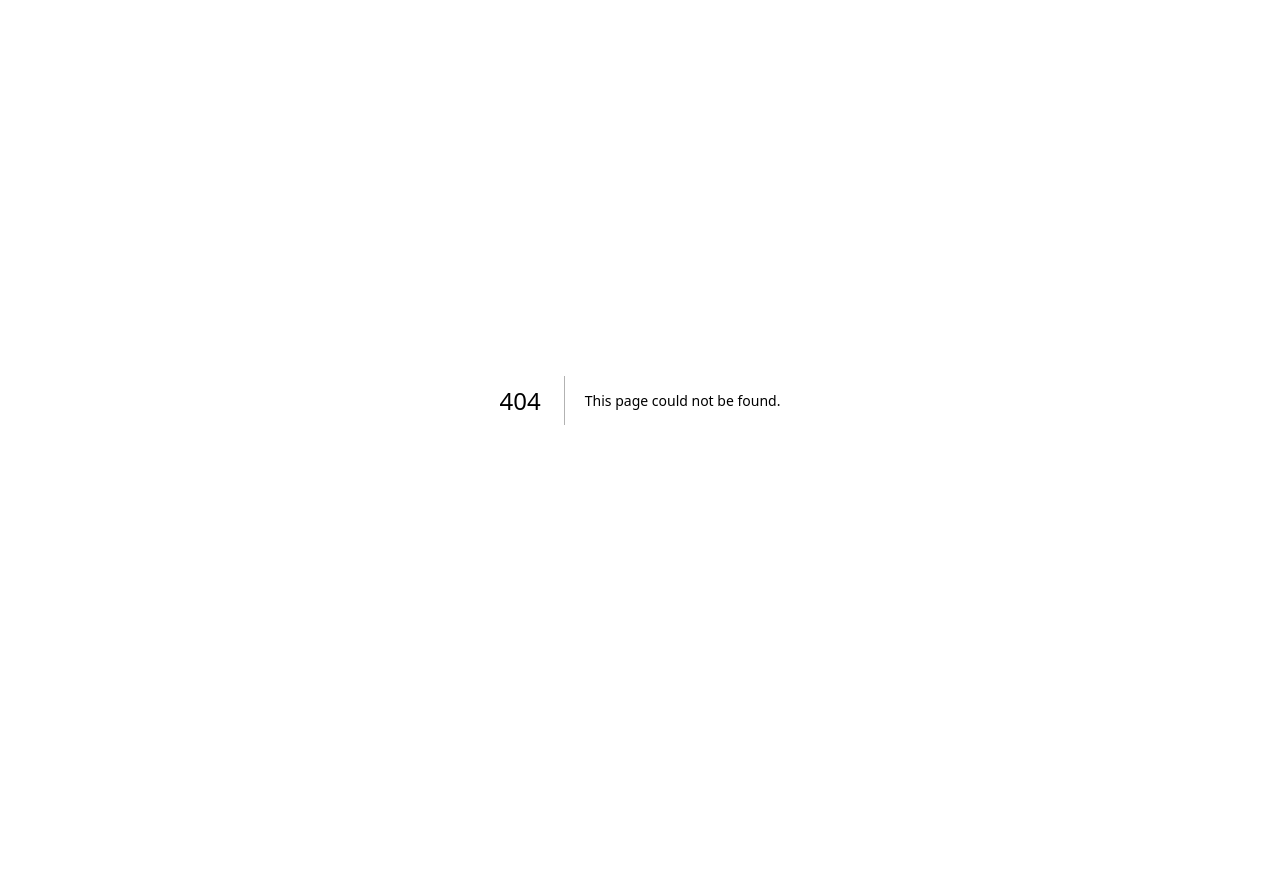
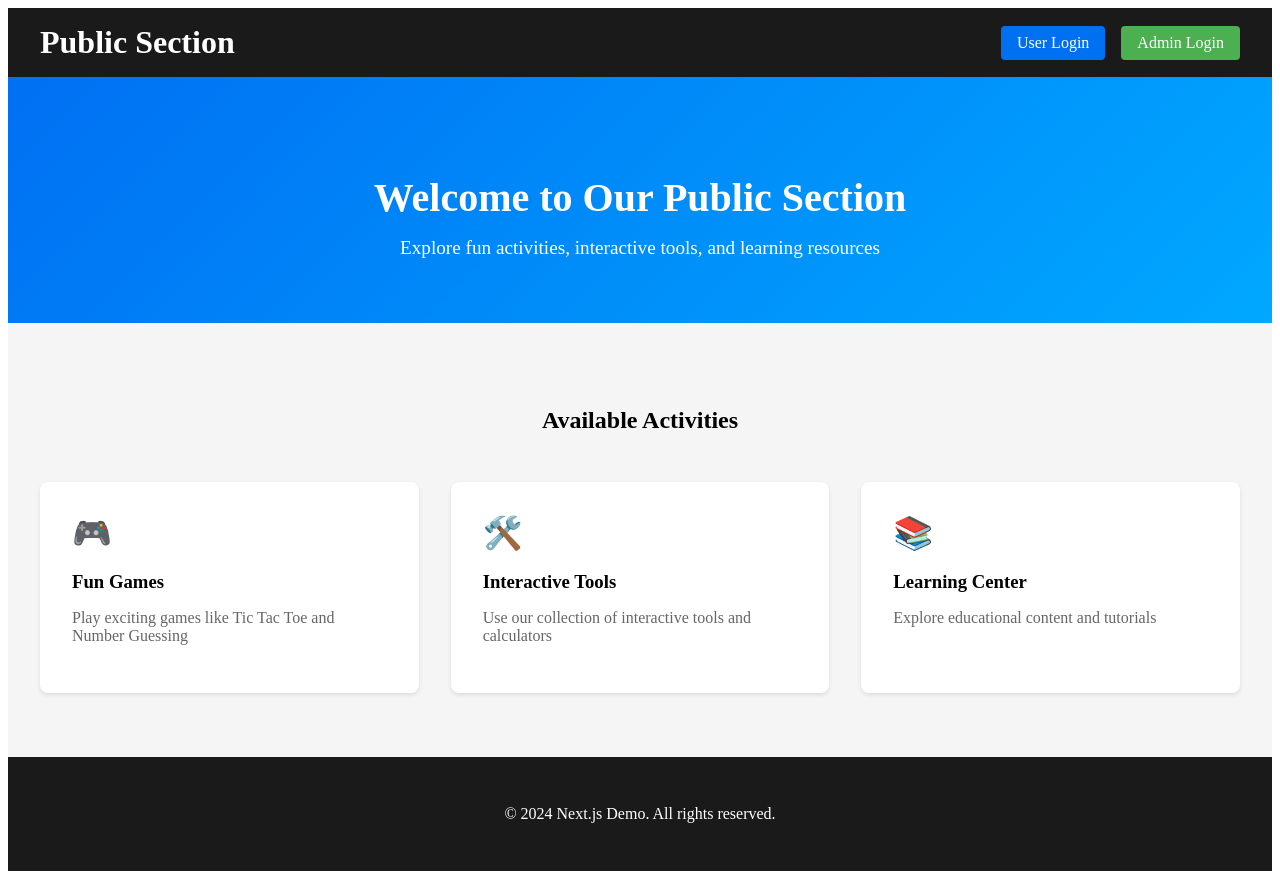
Before and after one commit to HUNTERHENKES0-17HENKES/NEXT.JS-TEST-, a Next.js app: page /public in a window 1280 px wide. Before the commit this address had no page. Before the commit the page ends 800 px from the top, so only its background shows below. Built offline with nearby package versions, Linux system fonts and the light colour scheme.

Commit message:
Create index.js

```diff
--- /dev/null
+++ b/pages/public/index.js
@@ -0,0 +1,127 @@
+import Link from 'next/link'
+
+export default function PublicSection() {
+  const activities = [
+    {
+      title: 'Fun Games',
+      description: 'Play exciting games like Tic Tac Toe and Number Guessing',
+      icon: '🎮',
+      link: 'http://localhost:2027'
+    },
+    {
+      title: 'Interactive Tools',
+      description: 'Use our collection of interactive tools and calculators',
+      icon: '🛠️',
+      link: '/public/tools'
+    },
+    {
+      title: 'Learning Center',
+      description: 'Explore educational content and tutorials',
+      icon: '📚',
+      link: '/public/learn'
+    }
+  ]
+
+  return (
+    <div style={{ minHeight: '100vh', backgroundColor: '#f5f5f5' }}>
+      {/* Header */}
+      <header style={{
+        backgroundColor: '#1a1a1a',
+        color: 'white',
+        padding: '1rem 2rem',
+        display: 'flex',
+        justifyContent: 'space-between',
+        alignItems: 'center'
+      }}>
+        <h1 style={{ margin: 0 }}>Public Section</h1>
+        <div style={{ display: 'flex', gap: '1rem' }}>
+          <Link href="/user/login" style={{
+            padding: '0.5rem 1rem',
+            backgroundColor: '#0070f3',
+            color: 'white',
+            textDecoration: 'none',
+            borderRadius: '4px'
+          }}>
+            User Login
+          </Link>
+          <Link href="/admin/landing" style={{
+            padding: '0.5rem 1rem',
+            backgroundColor: '#4CAF50',
+            color: 'white',
+            textDecoration: 'none',
+            borderRadius: '4px'
+          }}>
+            Admin Login
+          </Link>
+        </div>
+      </header>
+
+      {/* Hero Section */}
+      <section style={{
+        padding: '4rem 2rem',
+        textAlign: 'center',
+        background: 'linear-gradient(135deg, #0070f3 0%, #00a8ff 100%)',
+        color: 'white'
+      }}>
+        <h2 style={{ fontSize: '2.5rem', marginBottom: '1rem' }}>
+          Welcome to Our Public Section
+        </h2>
+        <p style={{ fontSize: '1.2rem', maxWidth: '600px', margin: '0 auto' }}>
+          Explore fun activities, interactive tools, and learning resources
+        </p>
+      </section>
+
+      {/* Activities Section */}
+      <section style={{
+        padding: '4rem 2rem',
+        maxWidth: '1200px',
+        margin: '0 auto'
+      }}>
+        <h2 style={{ textAlign: 'center', marginBottom: '3rem' }}>Available Activities</h2>
+        <div style={{
+          display: 'grid',
+          gridTemplateColumns: 'repeat(auto-fit, minmax(300px, 1fr))',
+          gap: '2rem'
+        }}>
+          {activities.map((activity, index) => (
+            <a
+              key={index}
+              href={activity.link}
+              target={activity.link.startsWith('http') ? '_blank' : undefined}
+              rel={activity.link.startsWith('http') ? 'noopener noreferrer' : undefined}
+              style={{
+                backgroundColor: 'white',
+                padding: '2rem',
+                borderRadius: '8px',
+                boxShadow: '0 2px 4px rgba(0,0,0,0.1)',
+                textDecoration: 'none',
+                color: 'inherit',
+                transition: 'transform 0.2s',
+                cursor: 'pointer',
+                display: 'block'
+              }}
+              onMouseEnter={e => e.currentTarget.style.transform = 'scale(1.05)'}
+              onMouseLeave={e => e.currentTarget.style.transform = 'scale(1)'}
+            >
+              <div style={{ fontSize: '2rem', marginBottom: '1rem' }}>
+                {activity.icon}
+              </div>
+              <h3 style={{ marginBottom: '0.5rem' }}>{activity.title}</h3>
+              <p style={{ color: '#666' }}>{activity.description}</p>
+            </a>
+          ))}
+        </div>
+      </section>
+
+      {/* Footer */}
+      <footer style={{
+        backgroundColor: '#1a1a1a',
+        color: 'white',
+        padding: '2rem',
+        textAlign: 'center'
+      }}>
+        <p>© 2024 Next.js Demo. All rights reserved.</p>
+      </footer>
+    </div>
+  )
+}
```
